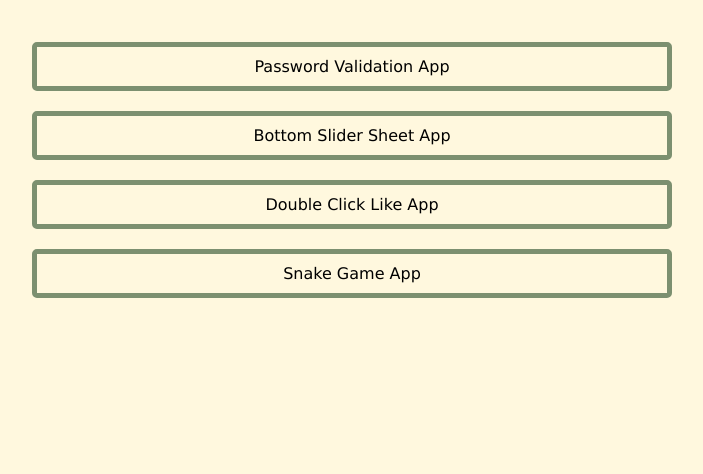
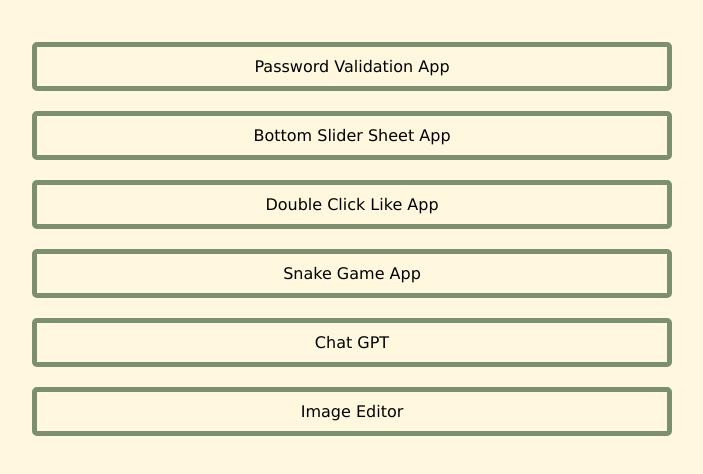
Before and after one commit to IEmreOzkayaI/JS_exercises, a plain HTML site: page index.html in a window 1280 px wide. Shown: the whole page, without its empty margins (288-991 px from the left). Drawn offline with Linux system fonts and the light colour scheme.

Commit message:
Update index.html

```diff
--- a/index.html
+++ b/index.html
@@ -47,6 +47,9 @@
     <a href="./js_bottom_sheet/index.html">Bottom Slider Sheet App</a>
     <a href="./js_double_click/index.html">Double Click Like App</a>
     <a href="./js_snake_game/index.html">Snake Game App</a>
+    <a href="./js_chatgpt_api/index.html">Chat GPT</a>
+    <a href="./js_image_editor/index.html">Image Editor</a>
+
 </body>
 
 </html>
```
